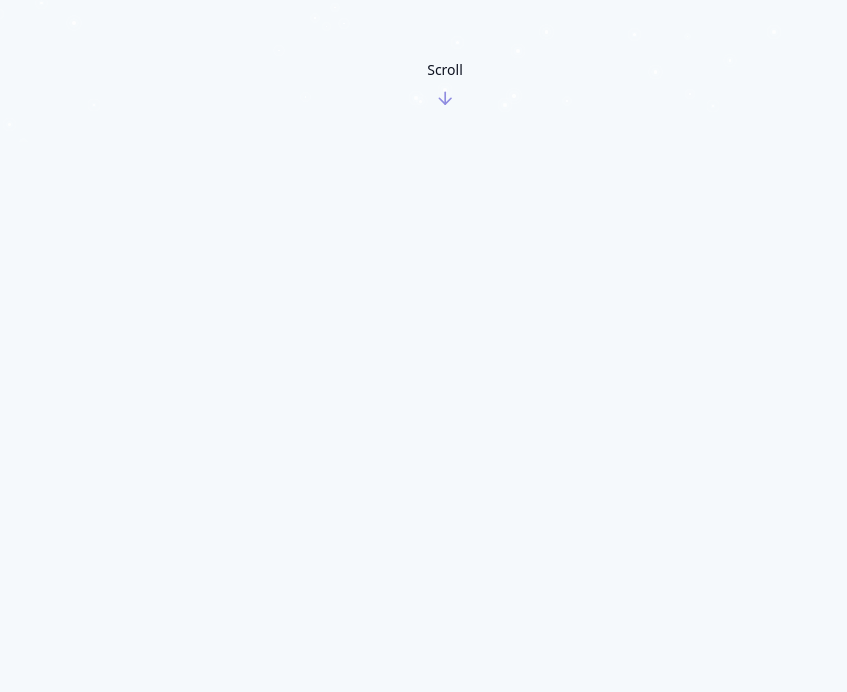
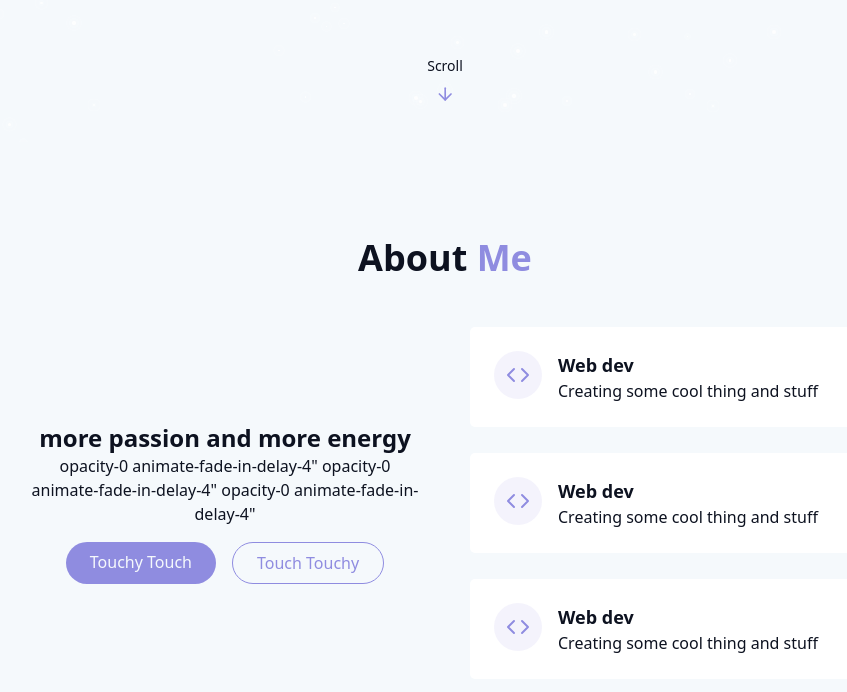
Before and after one commit to AlexTKHE/digitalPortfolio, a React (Vite) app: page / in a window 1280 px wide. Shown: the part 658-1350 px from the top of the page, without its empty margins (195-1042 px from the left). Before the commit the page ends 800 px from the top, so only its background shows below. Built offline with nearby package versions, Linux system fonts and the light colour scheme.

Commit message:
about me section done

```diff
--- /dev/null
+++ b/src/components/AboutSection.tsx
@@ -0,0 +1,85 @@
+import { Code } from "lucide-react"
+import { cn } from "../lib/utils"
+
+export const AboutSection = () => {
+    return <section id="about" className="py-24 px-4 relative">
+        {" "}
+        <div className="container mx-auto max-w-5xl">
+            <h2 className="text-3xl md:text-4xl font-bold mb-12 text-center">
+                About <span className="text-primary"> Me</span>
+            </h2>
+            <div className="grid grid-cols-1 md:grid-cols-2 gap-12 items-center">
+                <div className="spacee-y-6">
+                    <h3 className="text-muted-foreground text-2xl font-semibold">
+                        more passion and more energy
+                    </h3>
+
+                    <p className="text-muted-foreground">
+                        opacity-0 animate-fade-in-delay-4" opacity-0 animate-fade-in-delay-4"
+                        opacity-0 animate-fade-in-delay-4"
+                    </p>
+                    {/* buttons for the thing */}
+
+                    <div className="flex flex-col sm:flex-row gap-4 pt-4 justify-center">
+                        <a href="#contact" className="buttons">
+                           Touchy Touch
+                        </a>
+
+                        <a className={cn("px-6 py-2 rounded-full border border-primary text-primary hover:bg-primary/10 ",
+                            "transition-colors duration-300"
+                        )}>
+                            Touch Touchy
+                        </a>
+                    </div>
+
+                </div>
+
+                <div className="grid grid-cols-1 gap-6">
+                    <div className="gradient-border p-6 card-hover">
+                        <div className="flex items-start gap-4">
+                            <div className="p-3 rounded-full bg-primary/10">
+                            <Code className="h-6 w-6 text-primary"/>
+                            </div>
+                            <div className="text-left">
+                                <h4 className="font-semibold text-lg">Web dev</h4>
+                                <p className="text-muted-foreground">
+                                    {" "}
+                                    Creating some cool thing and stuff
+                                    </p>
+                            </div>
+                        </div>
+                    </div>
+                    <div className="gradient-border p-6 card-hover">
+                        <div className="flex items-start gap-4">
+                            <div className="p-3 rounded-full bg-primary/10">
+                            <Code className="h-6 w-6 text-primary"/> </div>
+                            <div className="text-left">
+                                <h4 className="font-semibold text-lg">Web dev</h4>
+                                <p className="text-muted-foreground">
+                                    {" "}
+                                    Creating some cool thing and stuff
+                                    </p>
+                            </div>
+
+                        </div>
+                    </div>
+                    <div className="gradient-border p-6 card-hover">
+                        <div className="flex items-start gap-4">
+                            <div className="p-3 rounded-full bg-primary/10">
+                            {/* use diff stuff from imports here*/}
+                            <Code className="h-6 w-6 text-primary"/> </div>
+                            <div className="text-left">
+                                <h4 className="font-semibold text-lg">Web dev</h4>
+                                <p className="text-muted-foreground">
+                                    {" "}
+                                    Creating some cool thing and stuff
+                                    </p>
+                            </div>
+                        </div>
+                    </div>
+
+                </div>
+            </div>
+        </div>
+    </section>
+}
--- a/src/pages/home.tsx
+++ b/src/pages/home.tsx
@@ -2,6 +2,7 @@
 import { StarBackground } from "../components/StarBackground";
 import { ThemeToggle } from "../components/ThemeToggle";
 import { HeroSection } from "../components/HeroSection";
+import { AboutSection } from "../components/AboutSection";
 
 export const Home = () => {
 
@@ -15,6 +16,7 @@
         {/* Content */}
         <main>
             <HeroSection />
+            <AboutSection />
         </main>
 
         {/* ending part */}
```
